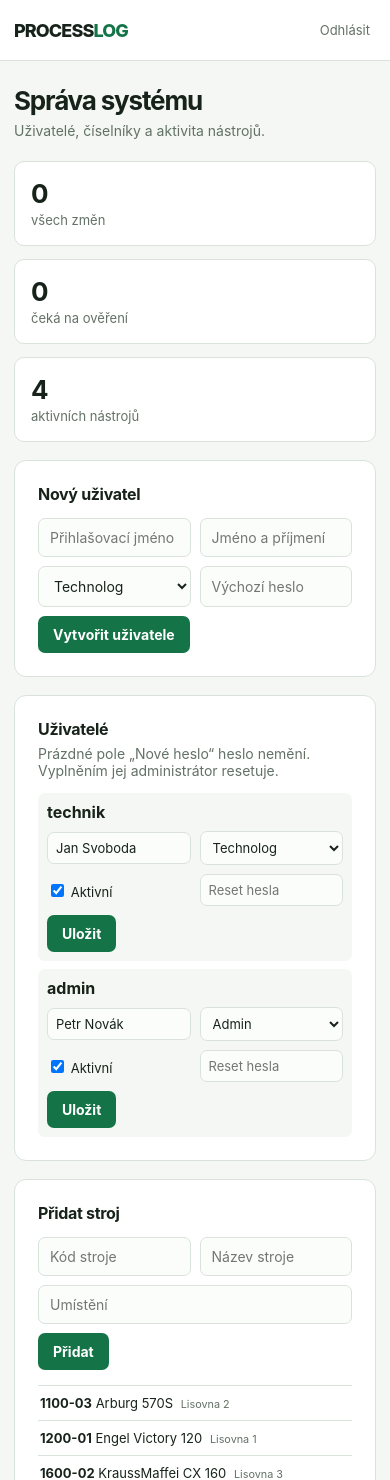
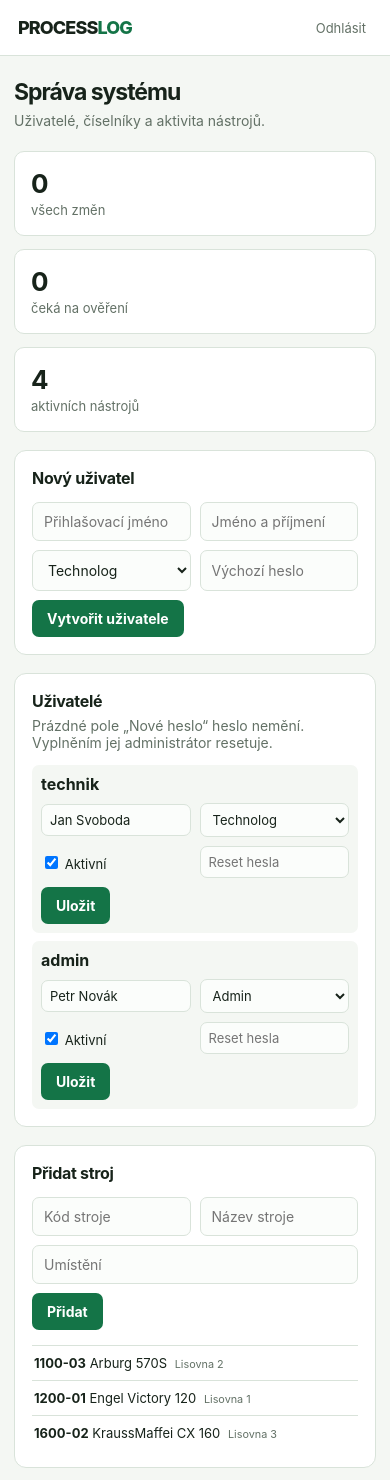
Before and after one commit to kamikadze9036/pi_engineering, a Flask app: page /admin in a window 390 px wide. Shown: the top 1480 px of the page. Run offline with Flask 3, Linux system fonts and the light colour scheme; the visitor is signed in with stand-in values (Sample User, id 1); data comes from the database, SQL or seed files in the repository; data that the repository does not hold is empty.

Commit message:
Make ProcessLog layout responsive and wide

```diff
--- /dev/null
+++ b/static/layout.css
@@ -0,0 +1,5 @@
+/* Široký pracovní prostor pro dílenské monitory, bez ztráty čitelnosti na menší šířce. */
+.topbar{height:auto;min-height:61px;padding-inline:clamp(18px,3vw,64px)}.page{width:100%;max-width:1800px;padding:clamp(24px,2.4vw,42px) clamp(18px,3vw,64px) 52px}.table-card table{table-layout:auto}.table-card td{overflow-wrap:anywhere}.history-search input{max-width:min(900px,75vw)}
+@media(min-width:1500px){.change-form{grid-template-columns:repeat(4,minmax(0,1fr))}.table-card table{min-width:0;table-layout:fixed}.table-card th:nth-child(1){width:12%}.table-card th:nth-child(2){width:13%}.table-card th:nth-child(3){width:15%}.table-card th:nth-child(4){width:37%}.table-card th:nth-child(5){width:16%}.table-card th:nth-child(6){width:7%}.admin-grid{grid-template-columns:repeat(3,minmax(0,1fr))}.admin-grid>.card:first-child{grid-column:span 2}}
+@media(max-width:950px){.topbar{padding-block:8px;gap:14px;flex-wrap:wrap}.page{padding-inline:16px}.heading{gap:10px}.table-card table{min-width:700px}.status{white-space:normal;text-align:center}.history-search input{max-width:none}.change-context{gap:16px}.recent article{grid-template-columns:130px 145px minmax(0,1fr) auto}}
+@media(max-width:700px){.topbar{min-height:56px}.page{padding:22px 14px 42px}.card{padding:17px}.heading h1{font-size:23px}.actions{flex-direction:column;align-items:stretch}.actions .primary{width:100%}.recent article{grid-template-columns:1fr}.table-card td,.table-card th{padding:11px 12px}}
--- a/templates/base.html
+++ b/templates/base.html
@@ -2,7 +2,7 @@
 <html lang="cs">
 <head>
   <meta charset="utf-8"><meta name="viewport" content="width=device-width,initial-scale=1">
-  <title>{% block title %}ProcessLog{% endblock %}</title><link rel="stylesheet" href="{{ url_for('static', filename='app.css') }}"><link rel="stylesheet" href="{{ url_for('static', filename='account.css') }}"><link rel="stylesheet" href="{{ url_for('static', filename='admin.css') }}"><link rel="stylesheet" href="{{ url_for('static', filename='history.css') }}"><link rel="stylesheet" href="{{ url_for('static', filename='parameters.css') }}"><link rel="stylesheet" href="{{ url_for('static', filename='change.css') }}">
+  <title>{% block title %}ProcessLog{% endblock %}</title><link rel="stylesheet" href="{{ url_for('static', filename='app.css') }}"><link rel="stylesheet" href="{{ url_for('static', filename='account.css') }}"><link rel="stylesheet" href="{{ url_for('static', filename='admin.css') }}"><link rel="stylesheet" href="{{ url_for('static', filename='history.css') }}"><link rel="stylesheet" href="{{ url_for('static', filename='parameters.css') }}"><link rel="stylesheet" href="{{ url_for('static', filename='change.css') }}"><link rel="stylesheet" href="{{ url_for('static', filename='layout.css') }}">
 </head>
 <body>
 {% if current_user %}
```
